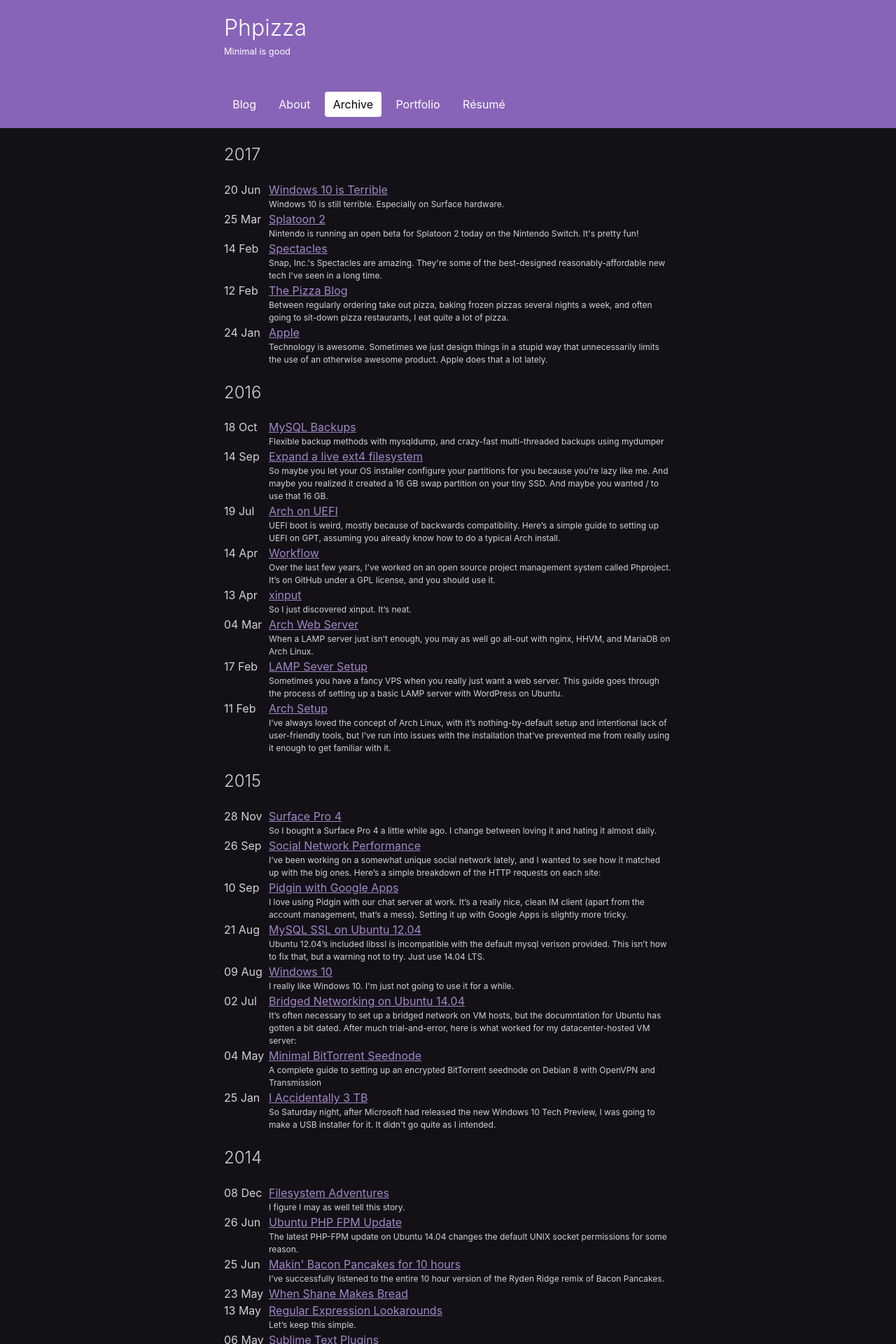
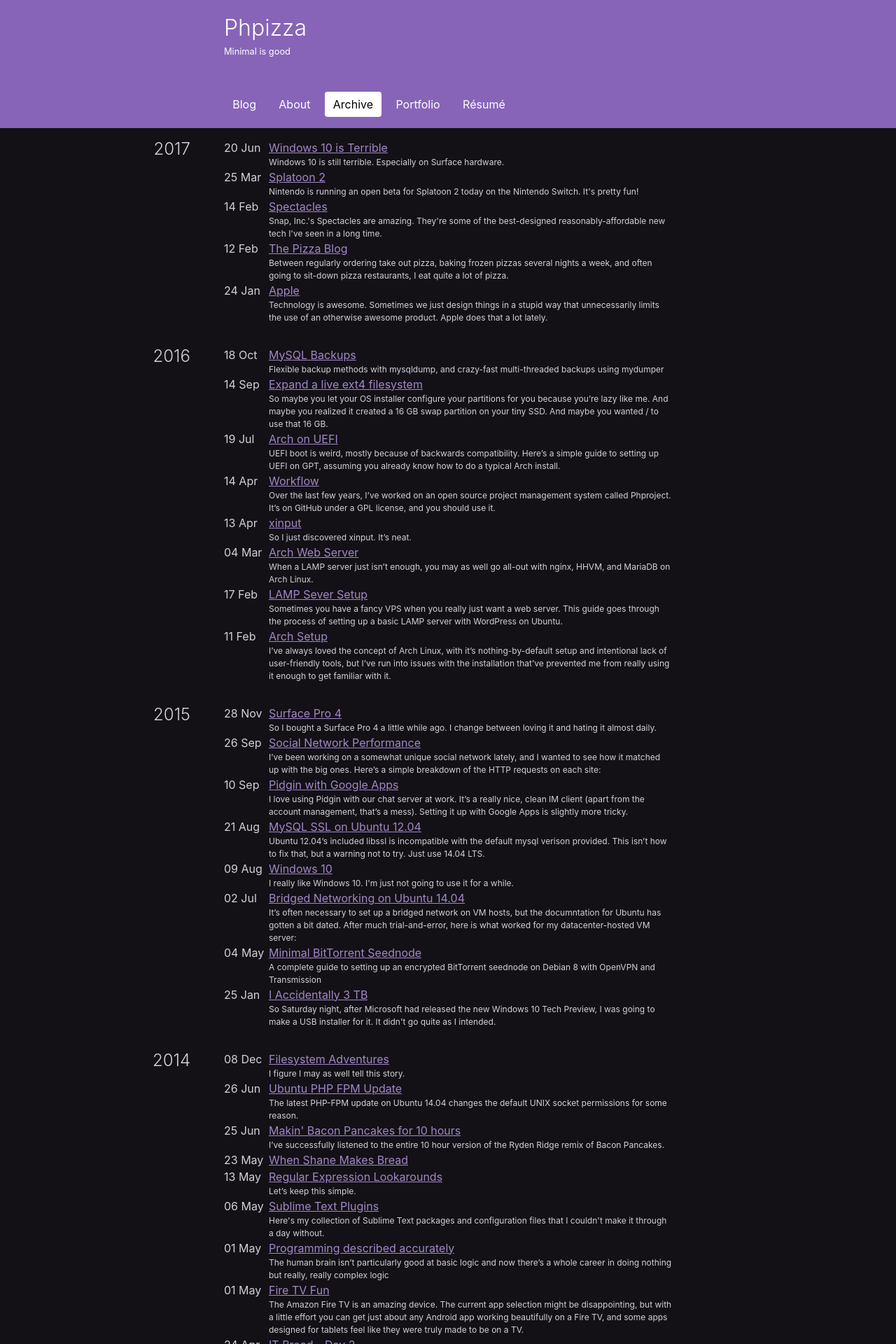
Before and after one commit to Alanaktion/alanaktion.github.io, a Jekyll site: the page built from archive.html, in a window 1280 px wide. Shown: the top 1920 px of the page at 70% size. Built offline with Jekyll 4.4.1, drawn with Linux system fonts in a browser that asks for light colours.

Commit message:
Start using grids on Archive page

```diff
--- a/public/css/phpizza.scss
+++ b/public/css/phpizza.scss
@@ -265,10 +265,13 @@
 
 // Archive
 .archive {
-  grid-column: main;
+  display: inherit;
+  grid-column: full;
+  grid-template-columns: inherit;
   color: $body-fg;
   margin-bottom: 4em;
   .year {
+    grid-column: main;
     list-style: none;
     padding-left: 0;
     @media (max-width: 70em) {
@@ -283,6 +286,7 @@
         overflow: hidden;
         text-overflow: ellipsis;
         color: $link-color;
+        text-decoration-skip: ink;
         &:hover,
         &:focus {
           color: $link-color-active;
@@ -300,6 +304,13 @@
     }
   }
   h2 {
+    grid-column: main;
+    @media (min-width: 70em) {
+      grid-column: full-start / main-start;
+      text-align: right;
+      margin-top: .5em;
+      margin-right: 2em;
+    }
     @media (max-width: 70em) {
       margin: 0 1em;
     }
```
